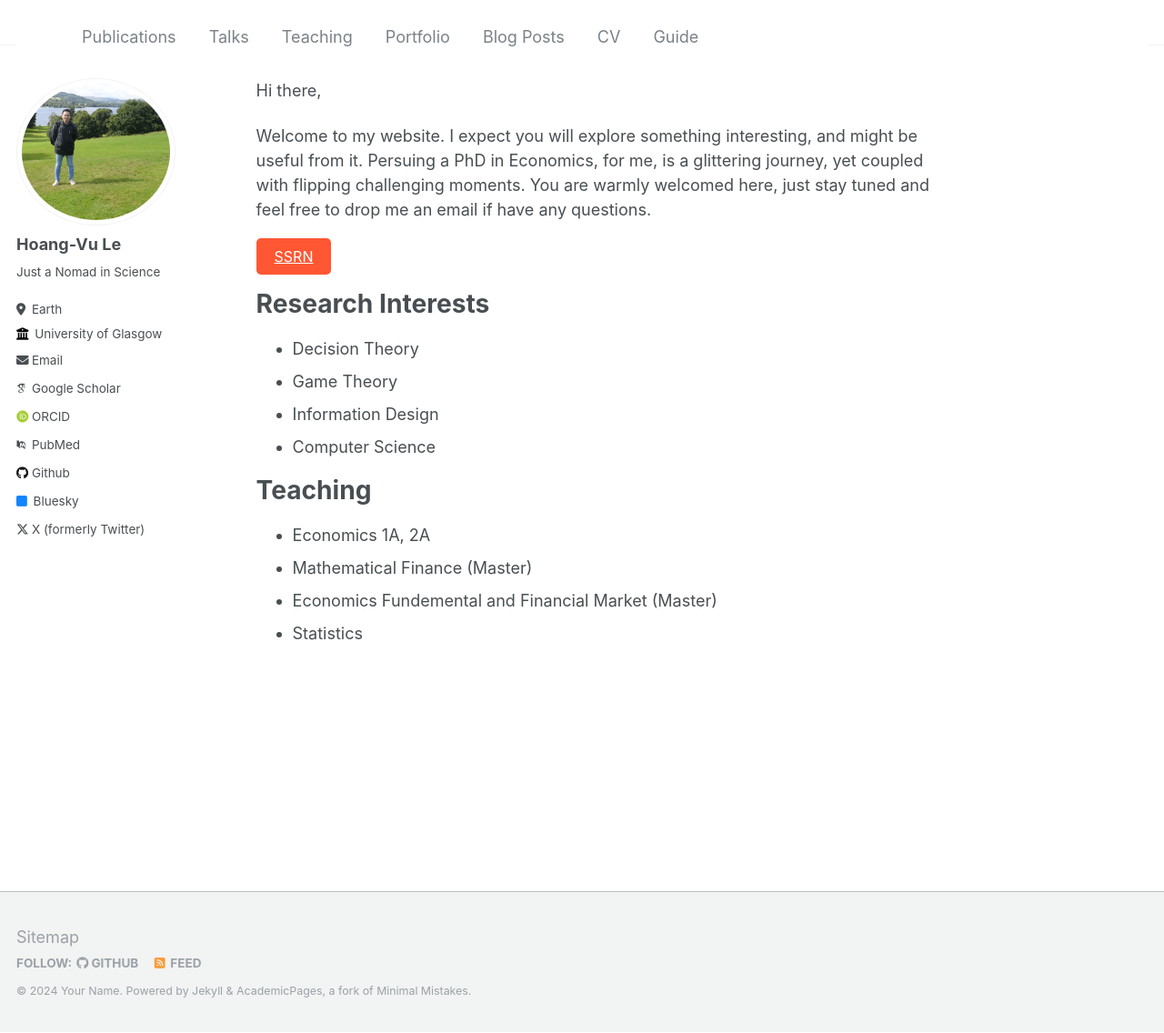
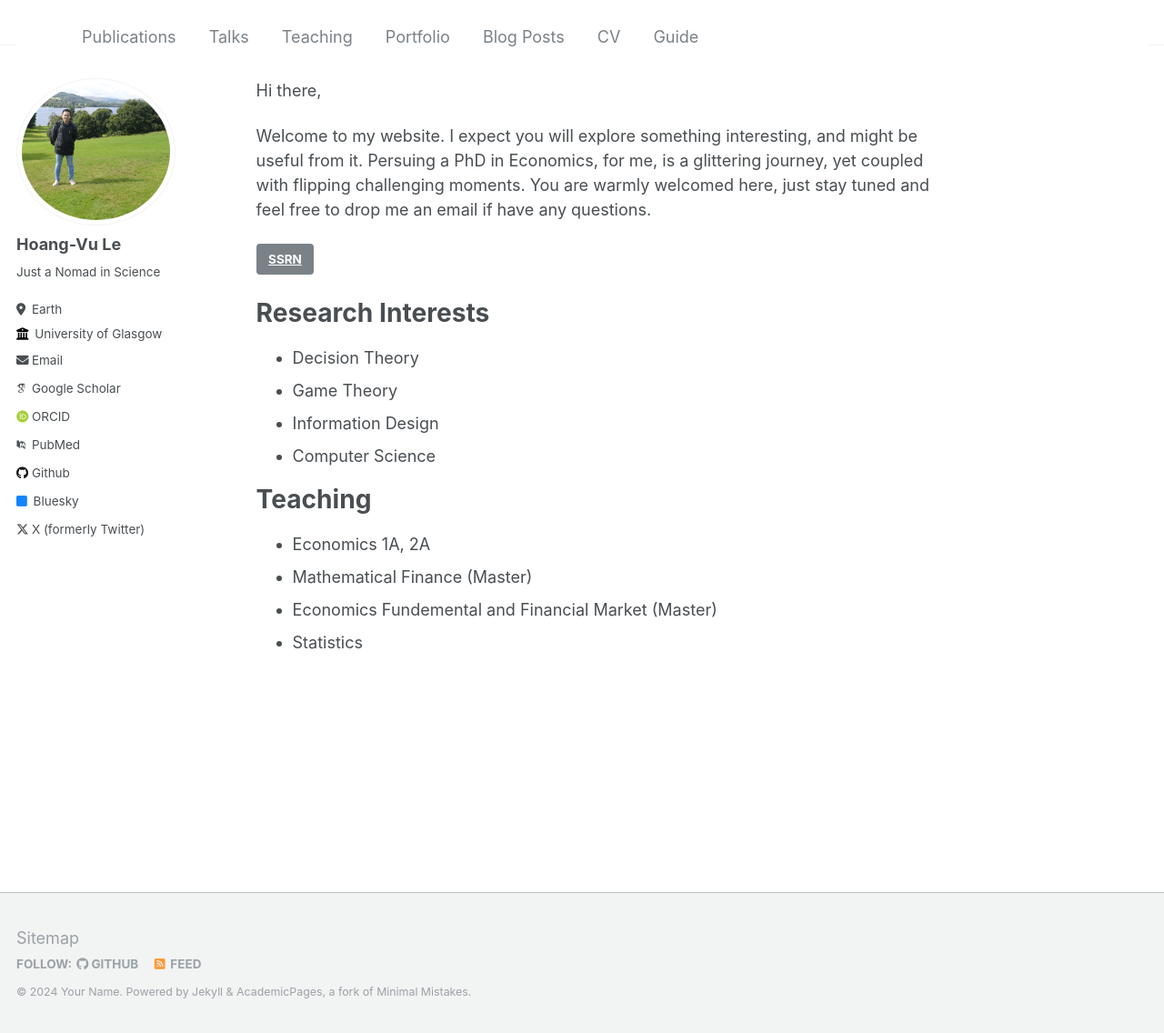
Before and after one commit to hvule/hvule.github.io, a Jekyll site: the page built from _pages/about.md, in a window 1280 px wide and 1136 px high. Shown: the whole window at 91% size. Built offline with Jekyll 4.4.1, drawn with Linux system fonts in a browser that asks for light colours; some web fonts are replaced.

Commit message:
Update about.md

```diff
--- a/_pages/about.md
+++ b/_pages/about.md
@@ -11,7 +11,7 @@ Hi there,
 
 Welcome to my website. I expect you will explore something interesting, and might be useful from it. Persuing a PhD in Economics, for me, is a glittering journey, yet coupled with flipping challenging moments. You are warmly welcomed here, just stay tuned and feel free to drop me an email if have any questions.
 
-<a href="https://papers.ssrn.com/sol3/papers.cfm?abstract_id=3737456" class="btn--research">SSRN</a>
+<a href="https://papers.ssrn.com/sol3/papers.cfm?abstract_id=3737456" class="btn">SSRN</a>
 
 Research Interests
 ======
```
